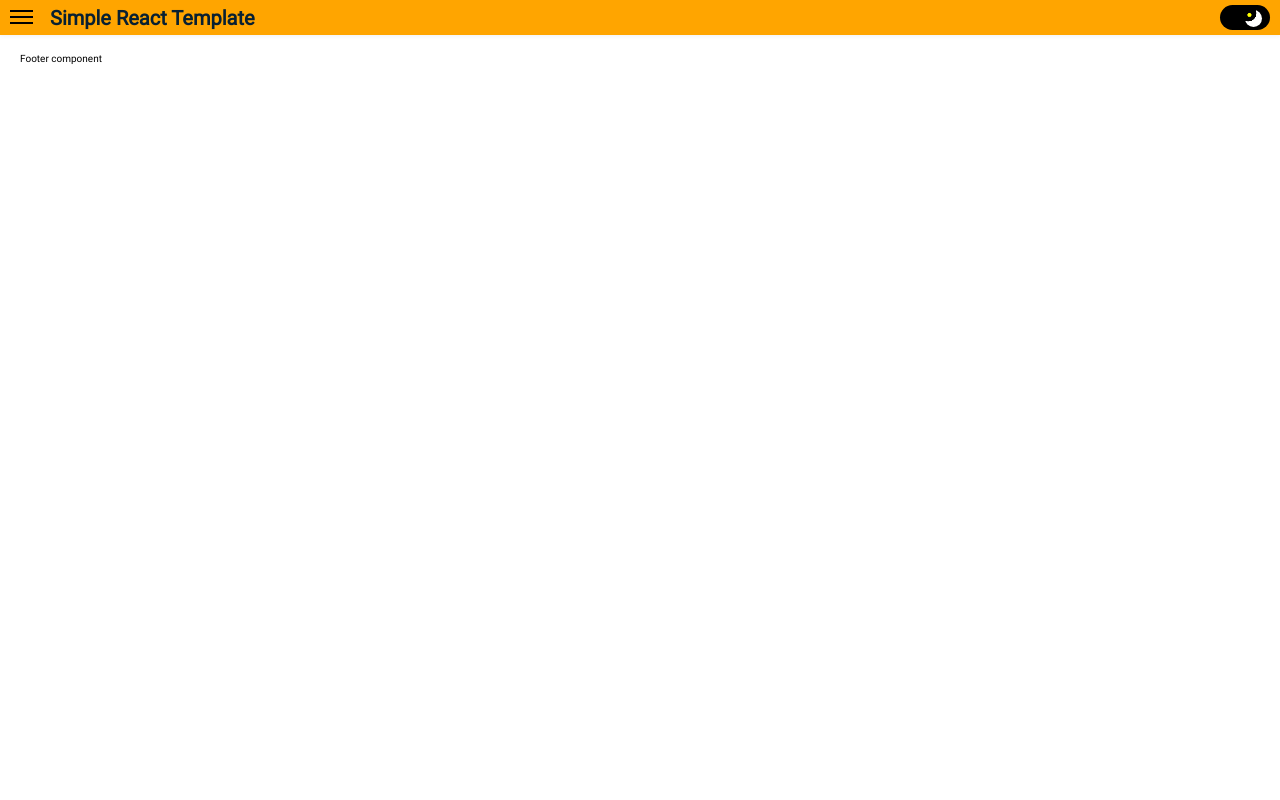
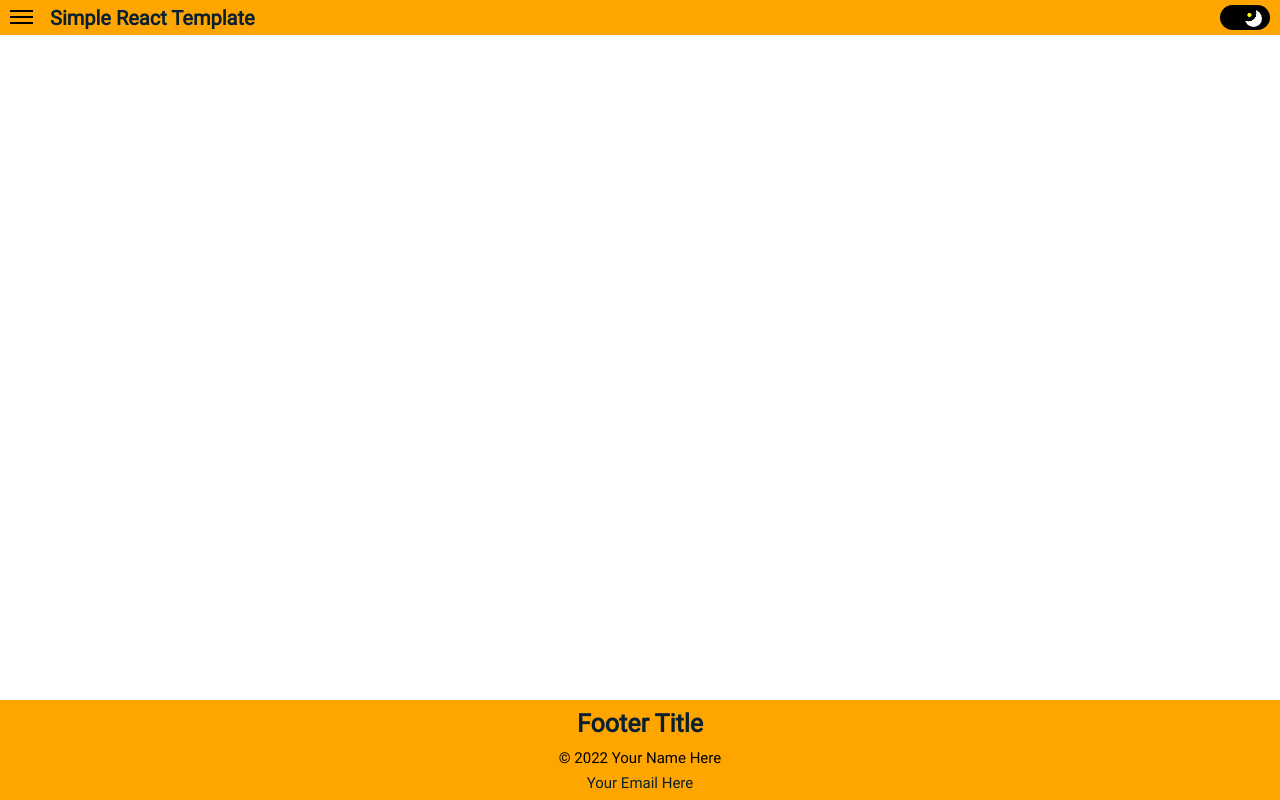
Before and after one commit to maxponmar/simple-react-template, a React (Create React App) app: page / in a window 1280 px wide. Built offline with nearby package versions, Linux system fonts and the light colour scheme.

Commit message:
Footer Component Implented
- Footer component accepts 3 props, title, name and email.

```diff
--- a/src/App.js
+++ b/src/App.js
@@ -1,15 +1,17 @@
-import styles from 'App.module.css';
-import Footer from 'components/layout/footer/Footer';
-import Header from 'components/layout/header/Header';
+import styles from "App.module.css";
+import Footer from "components/layout/footer/Footer";
+import Header from "components/layout/header/Header";
 
 function App() {
   return (
     <div className={styles.app}>
-      <Header title={"Simple React Template"}/>
-      <div className={styles.container}>
-
-      </div>
-      <Footer/>
+      <Header title={"Simple React Template"} />
+      <div className={styles.container}></div>
+      <Footer
+        title="Footer Title"
+        name="Your Name Here"
+        email="Your Email Here"
+      />
     </div>
   );
 }
--- a/src/components/layout/footer/Footer.js
+++ b/src/components/layout/footer/Footer.js
@@ -1,9 +1,23 @@
 import styles from "./Footer.module.css";
 
-const Footer = () => {
-  return(
-    <footer className={styles.footer}>Footer component</footer>
-  )
-}
+const Footer = ({ title, name, email }) => {
+  const getYear = () => new Date().getFullYear();
+
+  return (
+    <footer className={styles.footer}>
+      <h2 className={styles.title}>{title}</h2>
+      <div className={styles.information}>
+        <span className={styles.copyright}>
+          © {getYear()} {name}
+        </span>
+        <span className={styles.contact}>
+          <a className={styles.link} href={`mailto:${email}`}>
+            {email}
+          </a>
+        </span>
+      </div>
+    </footer>
+  );
+};
 
 export default Footer;
--- a/src/components/layout/footer/Footer.module.css
+++ b/src/components/layout/footer/Footer.module.css
@@ -0,0 +1,36 @@
+.footer {
+  position: fixed;
+  bottom: 0;
+  left: 0;
+  height: 10rem;
+  width: 100vw;
+  text-align: center;
+  background-color: var(--color-primary);
+  display: flex;
+  flex-direction: column;
+  justify-content: center;
+  align-items: center;
+}
+
+.information {
+}
+
+.title {
+  font-size: 2.5rem;
+  font-weight: 700;
+  color: var(--color-secondary);
+}
+
+.copyright {
+  font-size: 1.5rem;
+  display: block;
+}
+
+.contact {
+}
+
+.link {
+  color: var(--color-secondary);
+  text-decoration: none;
+  font-size: 1.5rem;
+}
```
